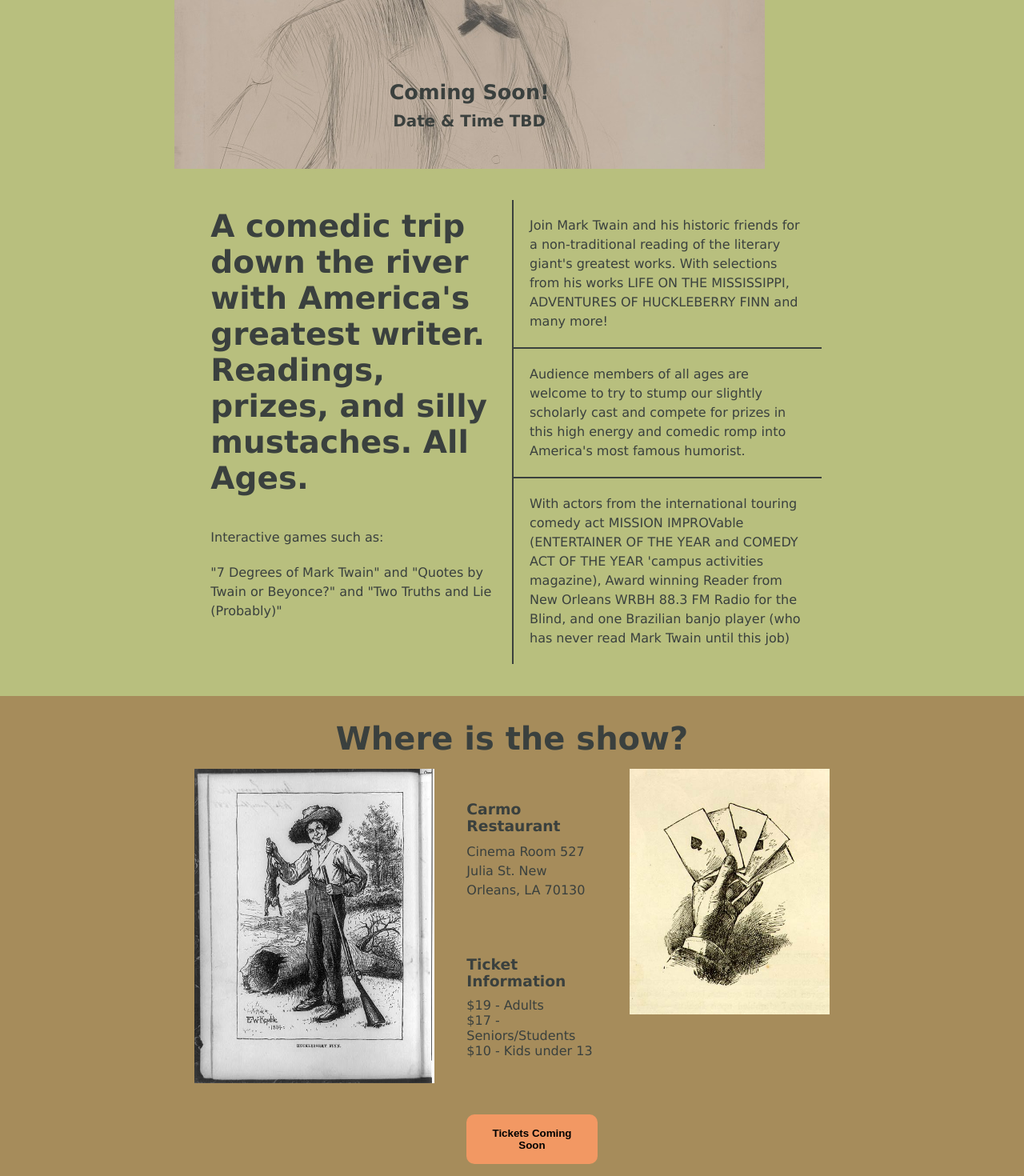
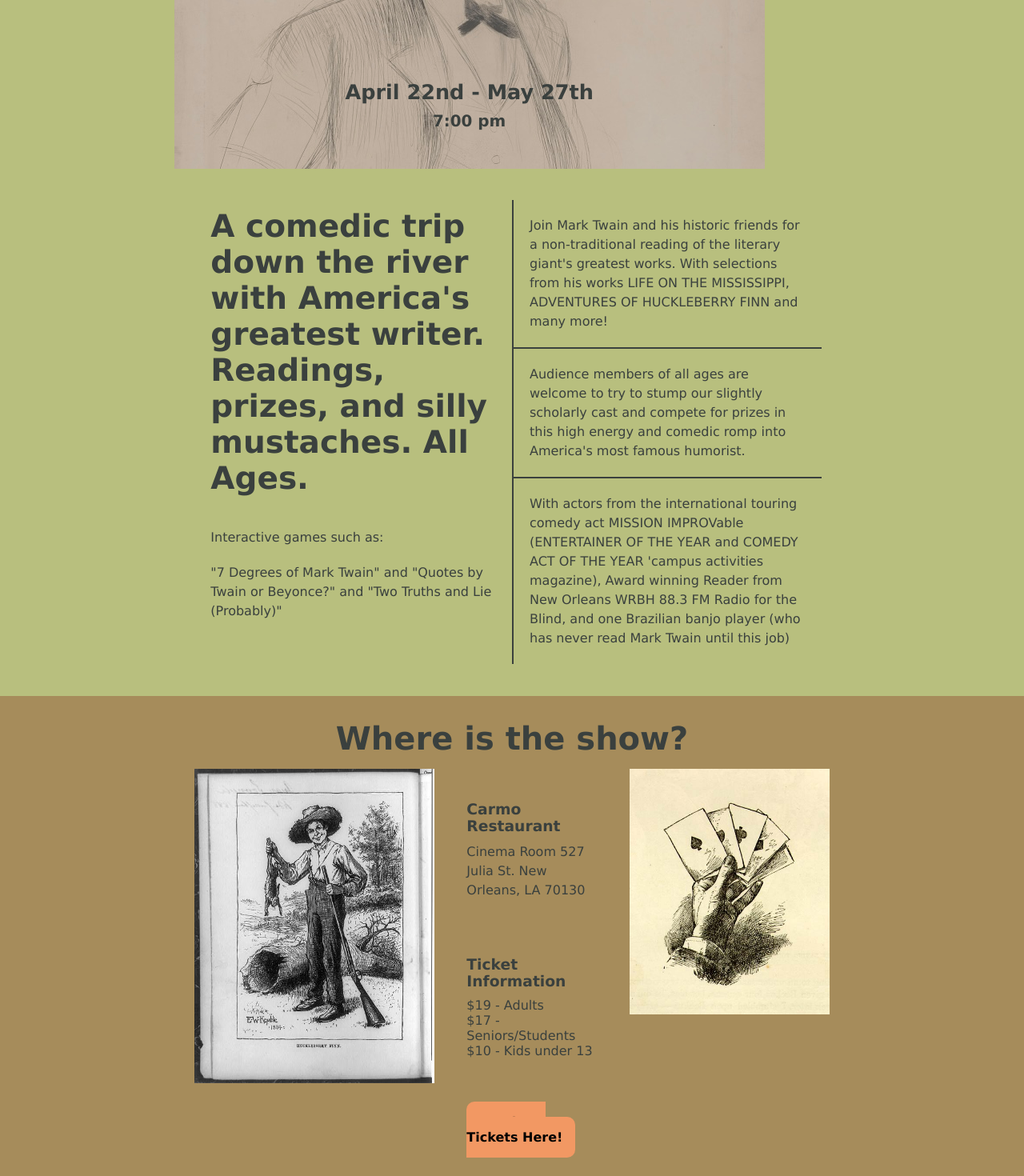
Before and after one commit to LeelooDawn/mark-twain-website, a React (Create React App) app: page / in a window 1280 px wide. Shown: the part 820-2290 px from the top of the page at 80% size. Built offline with nearby package versions, Linux system fonts and the light colour scheme.

Commit message:
Added Ticket link and dates

```diff
--- a/src/components/Header.js
+++ b/src/components/Header.js
@@ -68,13 +68,13 @@ function Header() {
           <div className="markTwain">
             <img src={mark} alt="Illustration of Mark Twain" />
             <div className="dates">
-              <h2>Coming Soon!</h2>
-              <h3>Date & Time TBD</h3>
+              <h2>April 22nd - May 27th</h2>
+              <h3>7:00 pm</h3>
             </div>
           </div>
           <div className="mobile-display">
-            <h3>Coming Soon!</h3>
-            <h3>Date & Time TBD </h3>
+            <h3>April 22nd - May 27th</h3>
+            <h3>7:00 pm</h3>
             <img
               src={huckfinn}
               alt="Huckleberry Finn Book Cover"
--- a/src/components/Ticketinfo.js
+++ b/src/components/Ticketinfo.js
@@ -32,7 +32,14 @@ function Ticketinfo() {
                 </ul>
               </div>
               <div>
-                <button>Tickets Coming Soon</button>
+                <a
+                  href="https://www.eventbrite.com/e/mark-twain-mondays-tickets-866674425537?utm-campaign=social&utm-content=attendeeshare&utm-medium=discovery&utm-term=listing&utm-source=cp&aff=ebdsshcopyurl"
+                  target="_blank"
+                  rel="noreferrer"
+                  className="btn"
+                >
+                  Purchase Tickets Here!
+                </a>
               </div>
             </div>
             <div>
--- a/src/components/componentCSS/Ticketinfo.css
+++ b/src/components/componentCSS/Ticketinfo.css
@@ -32,16 +32,17 @@
 .ticketinformation li {
   list-style: none;
 }
-button {
+.btn {
   background-color: #f29863;
   color: black;
   border-radius: 10px;
   padding: 1rem;
   border: none;
   font-weight: bold;
+  text-decoration: none;
 }
 
-button:hover {
+.btn:hover {
   color: white;
   box-shadow: 0 12px 16px 0 rgba(0, 0, 0, 0.24),
     0 17px 50px 0 rgba(0, 0, 0, 0.19);
```
